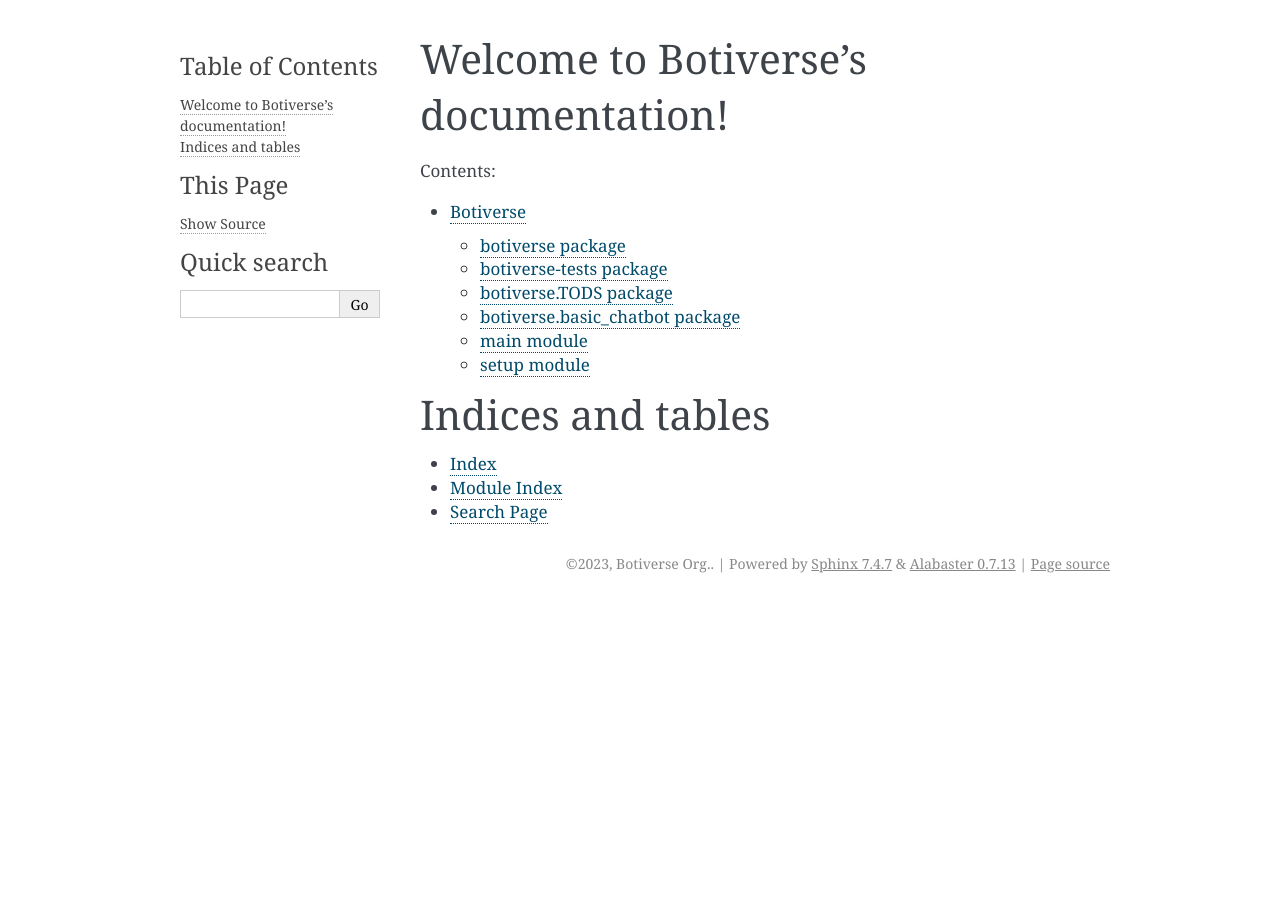
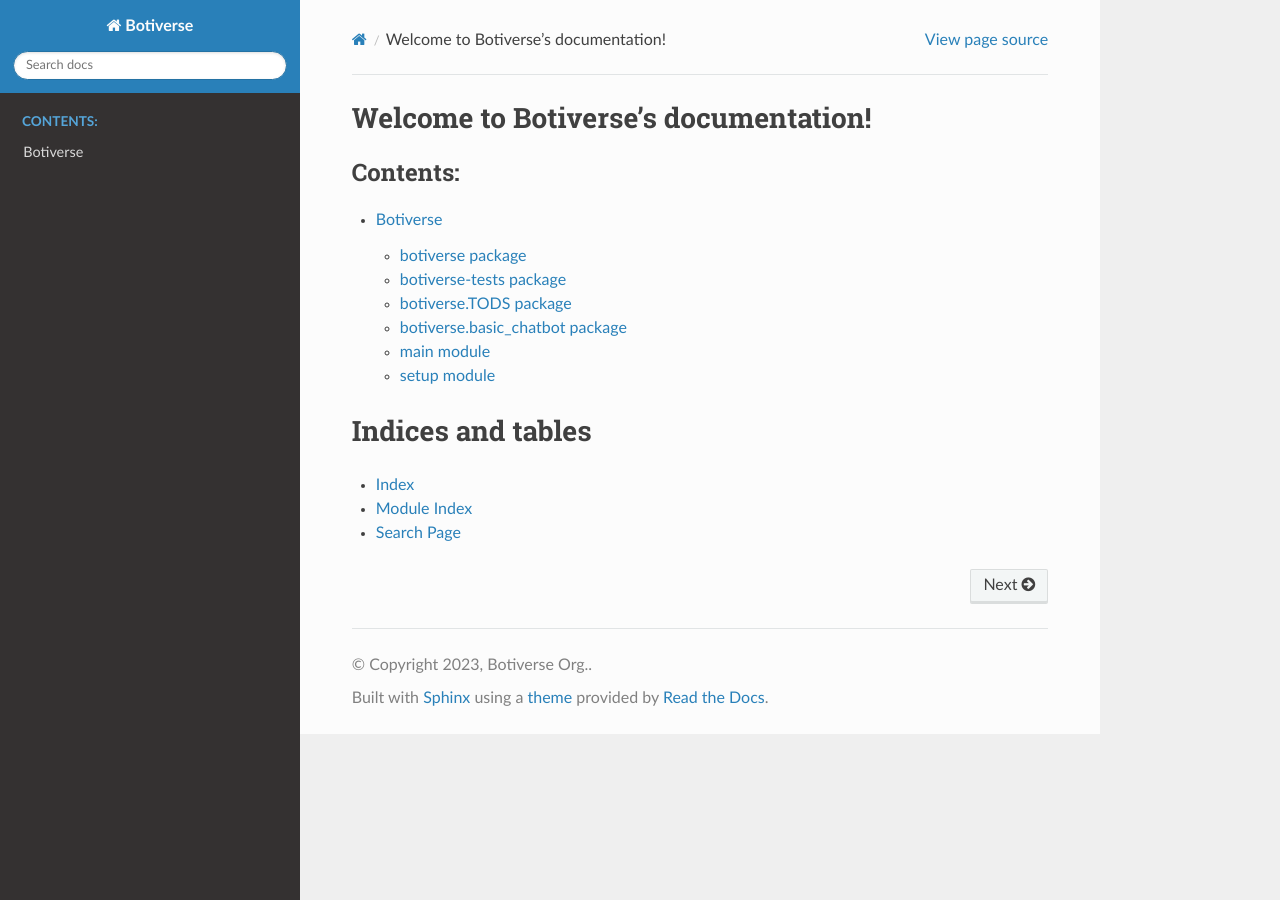
Before and after one commit to TheBotiverse/Botiverse, a Sphinx documentation site: the page built from docs/index.rst, in a window 1280 px wide. Built offline with Sphinx 7.4.7 and the Read the Docs theme 2.0.0, drawn with Linux system fonts in a browser that asks for light colours.

```diff
--- a/docs/conf.py
+++ b/docs/conf.py
@@ -19,6 +19,7 @@
 
 import os, sys
 sys.path.insert(0, os.path.abspath('..'))
+sys.path.insert(0, os.path.abspath('../botiverse/TODS'))
 
 project = 'Botiverse'
 copyright = '2023, Botiverse Org.'
@@ -53,7 +54,7 @@ exclude_patterns = ['_build', 'Thumbs.db', '.DS_Store']
 # The theme to use for HTML and HTML Help pages.  See the documentation for
 # a list of builtin themes.
 #
-html_theme = 'alabaster'
+html_theme = 'sphinx_rtd_theme'
 
 # Add any paths that contain custom static files (such as style sheets) here,
 # relative to this directory. They are copied after the builtin static files,
```
Also changed, not shown: docs/botiverse.TODS.rst (+10 -2 lines).
